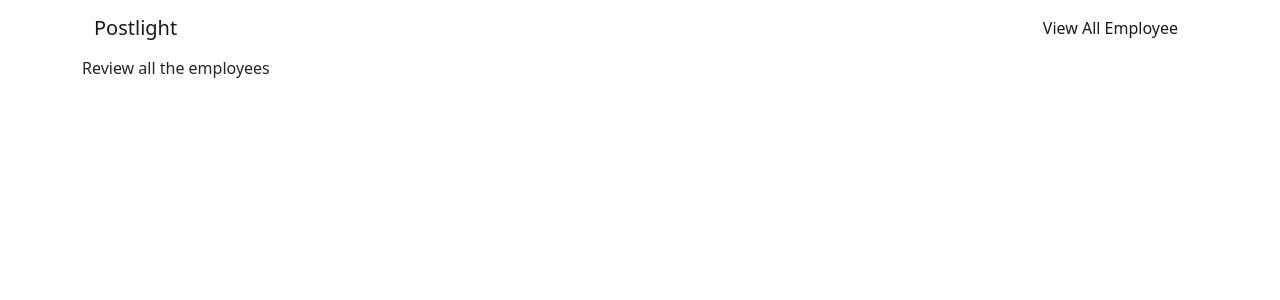
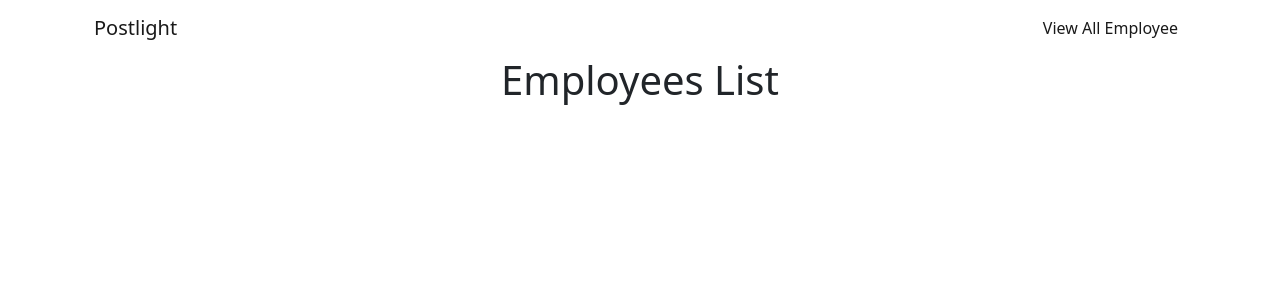
Before and after one commit to justinwu1/postlight-takehome, a React (Create React App) app in the folder frontend/: page /employees in a window 1280 px wide. Shown: the top 300 px of the page. Built offline with nearby package versions, Linux system fonts and the light colour scheme.

Commit message:
Removed warnings & Added styles

```diff
--- a/frontend/src/components/EmployeeView.js
+++ b/frontend/src/components/EmployeeView.js
@@ -1,9 +1,16 @@
-import React from 'react'
+import React,{ useEffect } from 'react'
+import Card from './Card'
 
 export default function EmployeeView() {
+    useEffect(() => {
+        // Fetch data from the backend
+
+    },[])
     return (
-        <div>
-            Review all the employees
-        </div>
+       <>
+            <h1 className="text-center">Employees List</h1>
+            <div className="mt-5 row row-cols-1 row-cols-md-4 g-5">
+            </div>
+       </>
     )
 }
--- a/frontend/src/components/SearchBar.js
+++ b/frontend/src/components/SearchBar.js
@@ -6,7 +6,7 @@ export default function SearchBar() {
         <h1 className="mt-5 form-label text-center">Search Employees by name</h1>
         <div className="d-flex justify-content-center">
             <input style={{width:"70%"}}type="text" id="inputPassword5" className="form-control"/>
-            <button style={{verticalAlign:'top'}}type="button" class="btn btn-primary">Search </button>
+            <button style={{verticalAlign:'top'}}type="button" className="btn btn-primary">Search </button>
         </div>
     </>
     )
```
